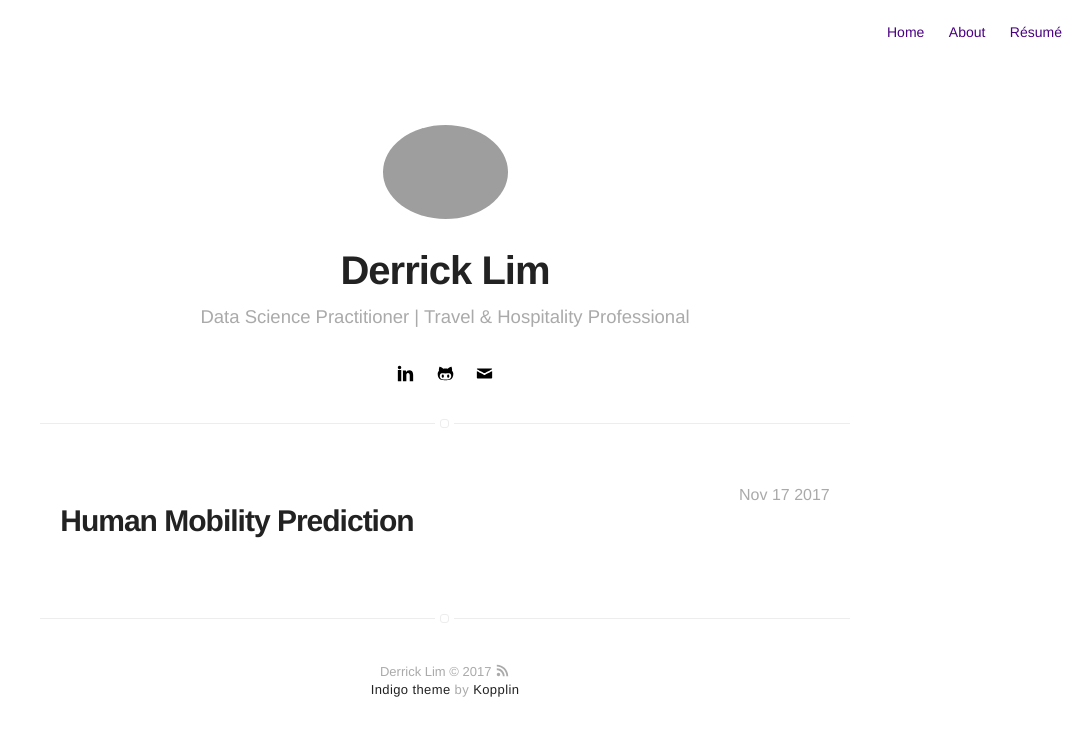
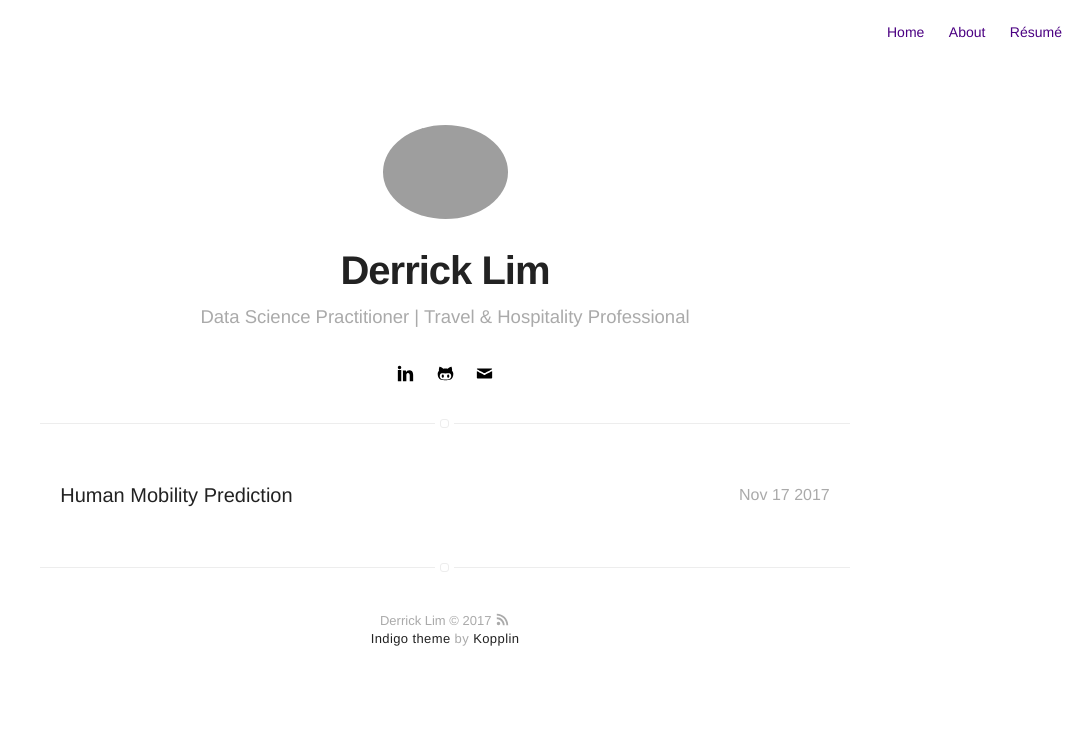
Before and after one commit to d-lim/d-lim.github.io, a Jekyll site: the page built from projects.html, in a window 1280 px wide. Shown: the top 736 px of the page, without its empty margins (195-1280 px from the left). Built offline with Jekyll 4.4.1, drawn with Linux system fonts in a browser that asks for light colours.

Commit message:
mionor edits

```diff
--- a/_posts/2016-01-23-indigo-jekyll-theme.markdown
+++ b/_posts/2016-01-23-indigo-jekyll-theme.markdown
@@ -1,5 +1,5 @@
 ---
-title: "<h1>Human Mobility Prediction</h1>"
+title: "Human Mobility Prediction"
 layout: post
 date: 2017-11-17 09:00
 tag:
```
Also changed, not shown: other parts of _posts/2016-01-23-indigo-jekyll-theme.markdown (+1 -1 lines), 1 other file.
